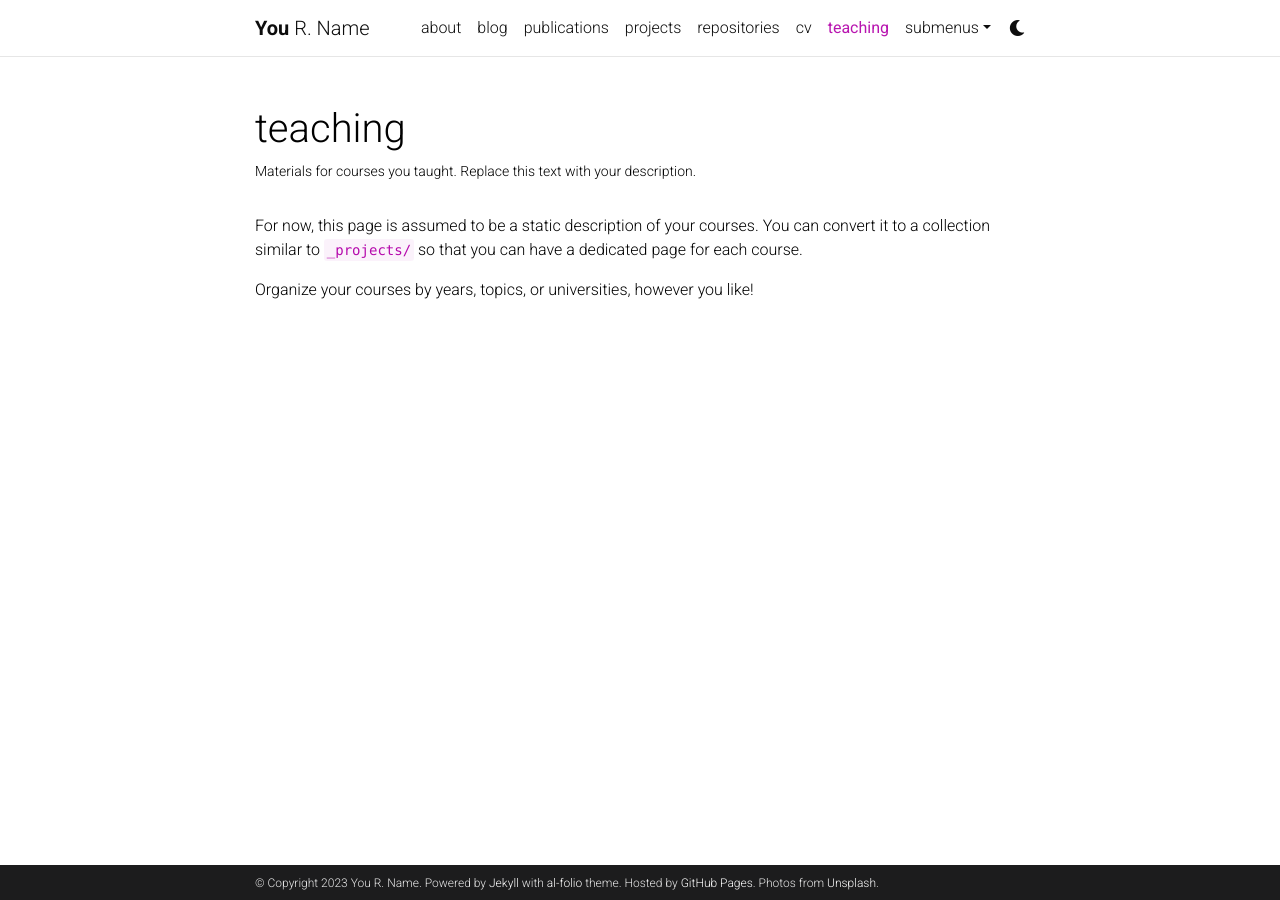
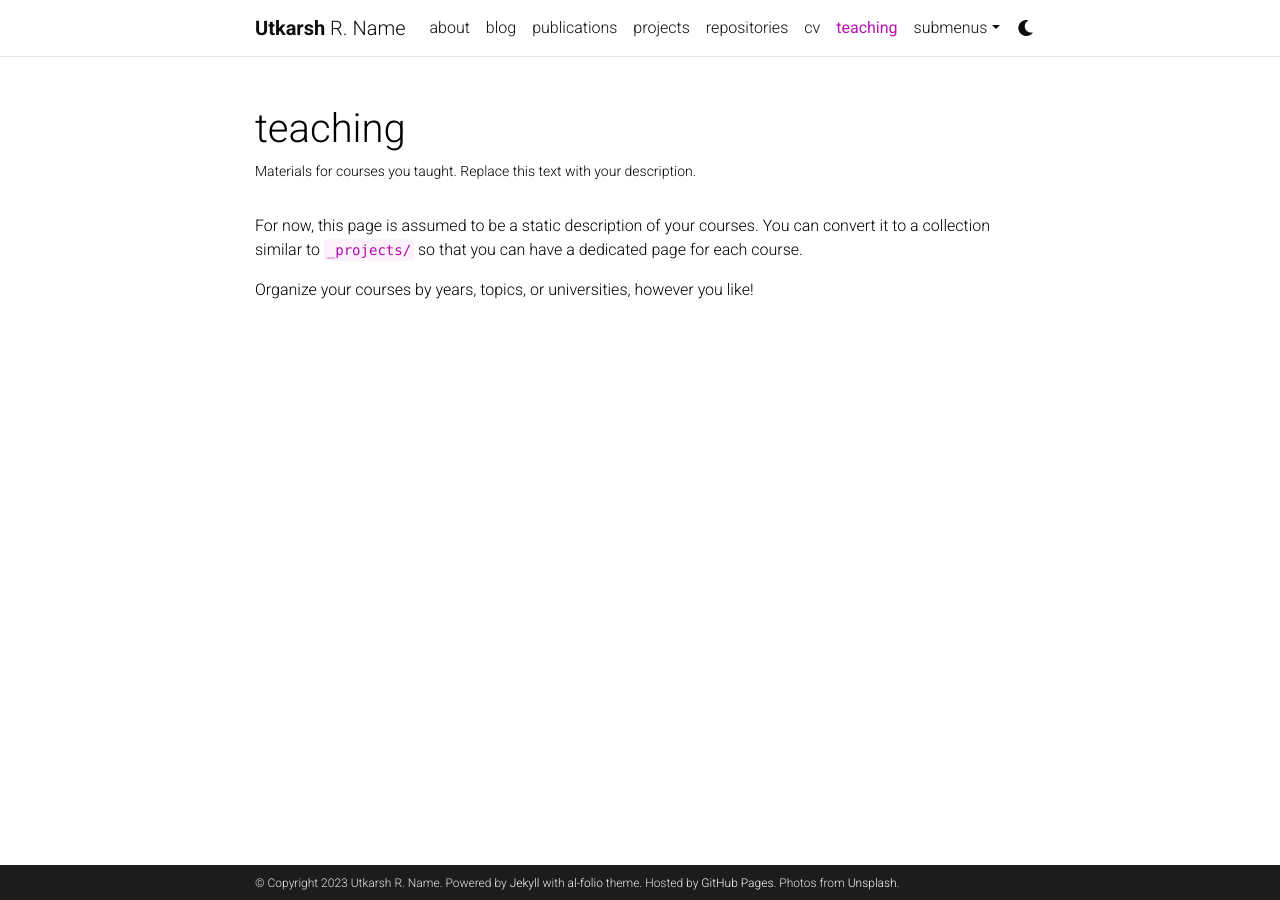
Before and after one commit to utkarshyashvardhan11/utkarsh-yashvardhan.github.io, a Jekyll site: the page built from _pages/teaching.md, in a window 1280 px wide. Built offline with Jekyll 4.4.1, drawn with Linux system fonts in a browser that asks for light colours; comment, search, counter and statistics services are not loaded; a style sheet for code colours, icons or effects is not loaded.

Commit message:
Change name

```diff
--- a/_config.yml
+++ b/_config.yml
@@ -3,7 +3,7 @@
 # -----------------------------------------------------------------------------
 
 title: blank # the website title (if blank, full name will be used instead)
-first_name: You
+first_name: Utkarsh
 middle_name: R.
 last_name: Name
 email: you@example.com
```
